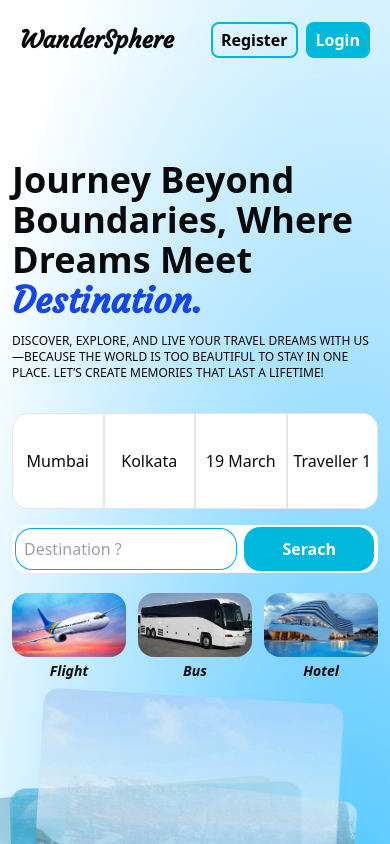
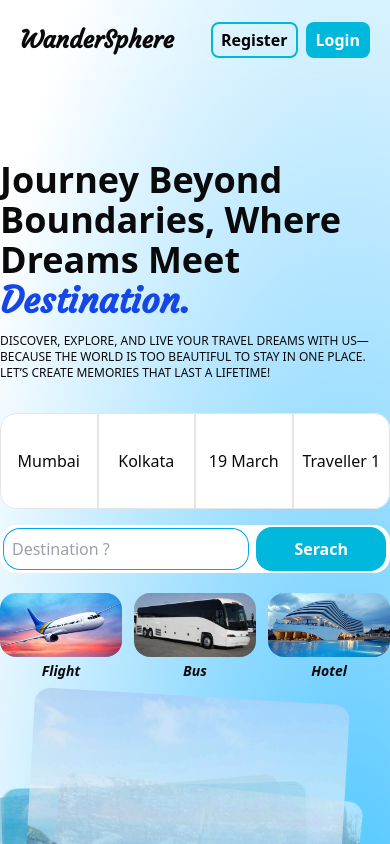
Before and after one commit to A-B-H-I-S-H-E-K-S-H-A-W/travelling-website, a React (Vite) app in the folder client/: page / in a window 390 px wide. Shown: the top 844 px of the page. Built offline with nearby package versions, Linux system fonts and the light colour scheme.

Commit message:
Minor Changes

```diff
--- a/client/src/pages/user/Home.jsx
+++ b/client/src/pages/user/Home.jsx
@@ -28,7 +28,7 @@ const Home = () => {
         <>
           <Layout>
             <div className="min-h-screen py-10 bg-radial-[at_90%_90%] from-sky-400 to-white to-90%">
-              <main className="md:pt-10 pt-14 md:px-20 px-3">
+              <main className="md:pt-10 pt-14 md:px-20">
                 <div className="grid md:grid-cols-2 md:space-x-5">
                   <div className="mt-16">
                     <div>
```
